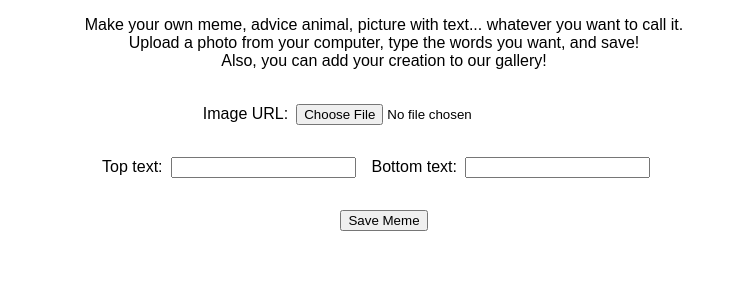
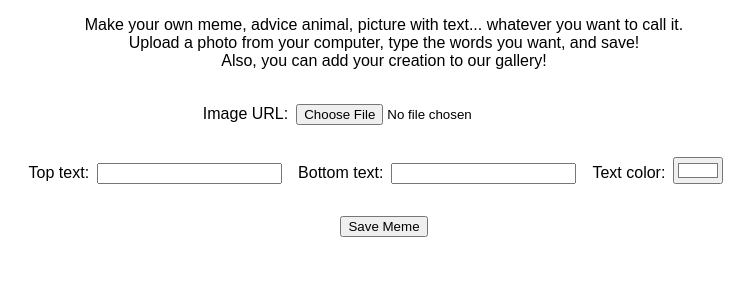
Before and after one commit to maybeemily/the-best-meme-maker, a React app: page / in a window 1280 px wide. Shown: the top 300 px of the page, without its empty margins (256-1010 px from the left). Built offline with nearby package versions, Linux system fonts and the light colour scheme.

Commit message:
colors almost changing

```diff
--- a/src/components/Display.js
+++ b/src/components/Display.js
@@ -1,7 +1,7 @@
 import React from 'react';
 import PropTypes from 'prop-types';
-import { IntroP, Container, MemeDiv, TopText, BottomText } from '../styling/styles';
-export default function Display({ topText, image, bottomText, memeComplete }) {
+import { IntroP, Container, MemeDiv, TopText, BottomText, MemeSpan } from '../styling/styles';
+export default function Display({ topText, image, bottomText, textColor, memeComplete }) {
   return (
     <>
     <IntroP>Make your own meme, advice animal, picture with text... whatever you want to call it.<br/>
@@ -10,11 +10,11 @@ export default function Display({ topText, image, bottomText, memeComplete }) {
     <Container>
       <MemeDiv ref={memeComplete}>
         <TopText>
-          <span>{topText}</span>
+          <MemeSpan textColor={textColor}>{topText}</MemeSpan>
         </TopText>
         <img src={image}/>
         <BottomText>
-          <span>{bottomText}</span>
+          <MemeSpan>{bottomText}</MemeSpan>
         </BottomText>
       </MemeDiv>
     </Container>
@@ -25,6 +25,7 @@ export default function Display({ topText, image, bottomText, memeComplete }) {
 Display.propTypes = {
   topText: PropTypes.string.isRequired,
   image: PropTypes.string.isRequired,
+  textColor: PropTypes.string.isRequired,
   bottomText: PropTypes.string.isRequired,
   memeComplete: PropTypes.object.isRequired
 };
--- a/src/components/TextSelector.js
+++ b/src/components/TextSelector.js
@@ -2,14 +2,18 @@ import React from 'react';
 import PropTypes from 'prop-types';
 import { InputContainer, Label, Input } from '../styling/styles';
 
-export default function TextSelector({ topText, bottomText, handleChange }) {
+export default function TextSelector({ topText, bottomText, textColor, handleChange }) {
   return (
     <InputContainer>
       <Label htmlFor="topText">Top text:</Label>
       <Input name="topText" type="text" value={topText} onChange={handleChange}/>
       <Label htmlFor="bottomText">Bottom text:</Label>
       <Input name="bottomText" type="text" value={bottomText} onChange={handleChange}/>
-
+      <Label htmlFor="textColor">Text color:</Label>
+      <Input name="textColor" type="color" value={textColor} onChange={handleChange}/>
+      {/* <select>
+        <option value={}/>
+      </select> */}
     </InputContainer>
   );
 }
@@ -17,5 +21,6 @@ export default function TextSelector({ topText, bottomText, handleChange }) {
 TextSelector.propTypes = {
   topText: PropTypes.string.isRequired,
   bottomText: PropTypes.string.isRequired,
+  textColor: PropTypes.string.isRequired,
   handleChange: PropTypes.func.isRequired
 };
--- a/src/containers/Meme.js
+++ b/src/containers/Meme.js
@@ -11,7 +11,8 @@ export default class Meme extends PureComponent {
   state ={
     topText: '',
     bottomText: '',
-    image: ''
+    image: '',
+    textColor: '#ffffff'
   }
 
   memeRef = React.createRef();
@@ -41,12 +42,12 @@ export default class Meme extends PureComponent {
   }
 
   render() {
-    const { topText, bottomText, image } = this.state;
+    const { topText, bottomText, textColor, image } = this.state;
     return (
       <InputContainer>
-        <Display topText={topText} bottomText={bottomText} image={image} memeComplete={this.memeRef} handleChange={this.handleChange}/>
+        <Display topText={topText} bottomText={bottomText} image={image} textColor={textColor} memeComplete={this.memeRef} handleChange={this.handleChange}/>
         <ImageSelector handleImage={this.handleImage}/>
-        <TextSelector topText={topText} bottomText={bottomText} handleChange={this.handleChange}/>
+        <TextSelector topText={topText} bottomText={bottomText} textColor={textColor} handleChange={this.handleChange}/>
         <button onClick={this.saveMeme}>Save Meme</button>
       </InputContainer>
     );
--- a/src/styling/styles.js
+++ b/src/styling/styles.js
@@ -12,18 +12,17 @@ export const Container = styled.div`
   display: flex;
   justify-content: center;
 
-  span {
-    font-size: 3em;
-    text-transform: uppercase;
-    font-family: sans-serif;
-    color: white;
-    font-weight: 900;
-  }
-
   img {
     max-width: 400px;
   }
 `;
+
+export const MemeSpan = styled.span`
+    font-size: 3em;
+    font-family: ${props => props.font || 'sans-serif' };
+    color: ${props => props.textColor || 'white' };
+`;
+
 
 export const MemeDiv = styled.div`
   position: relative;
```
